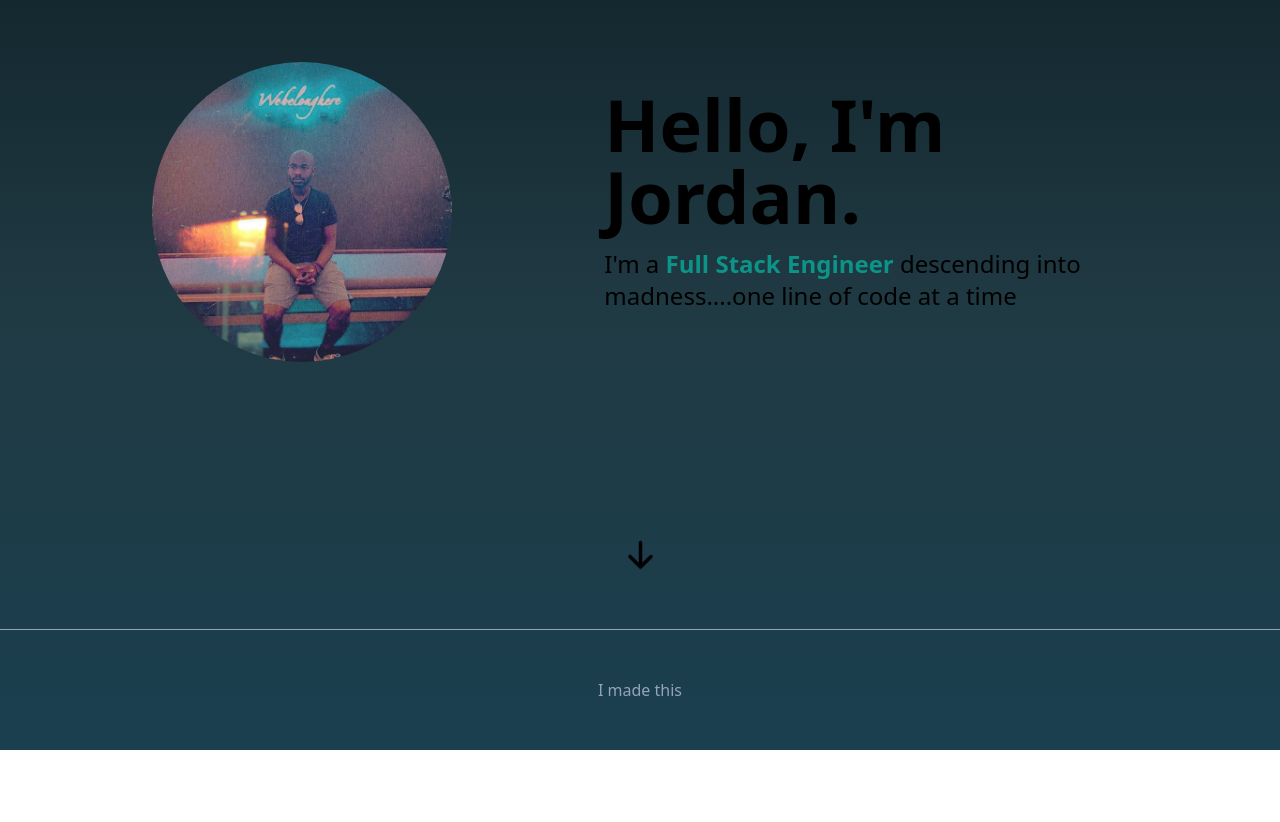
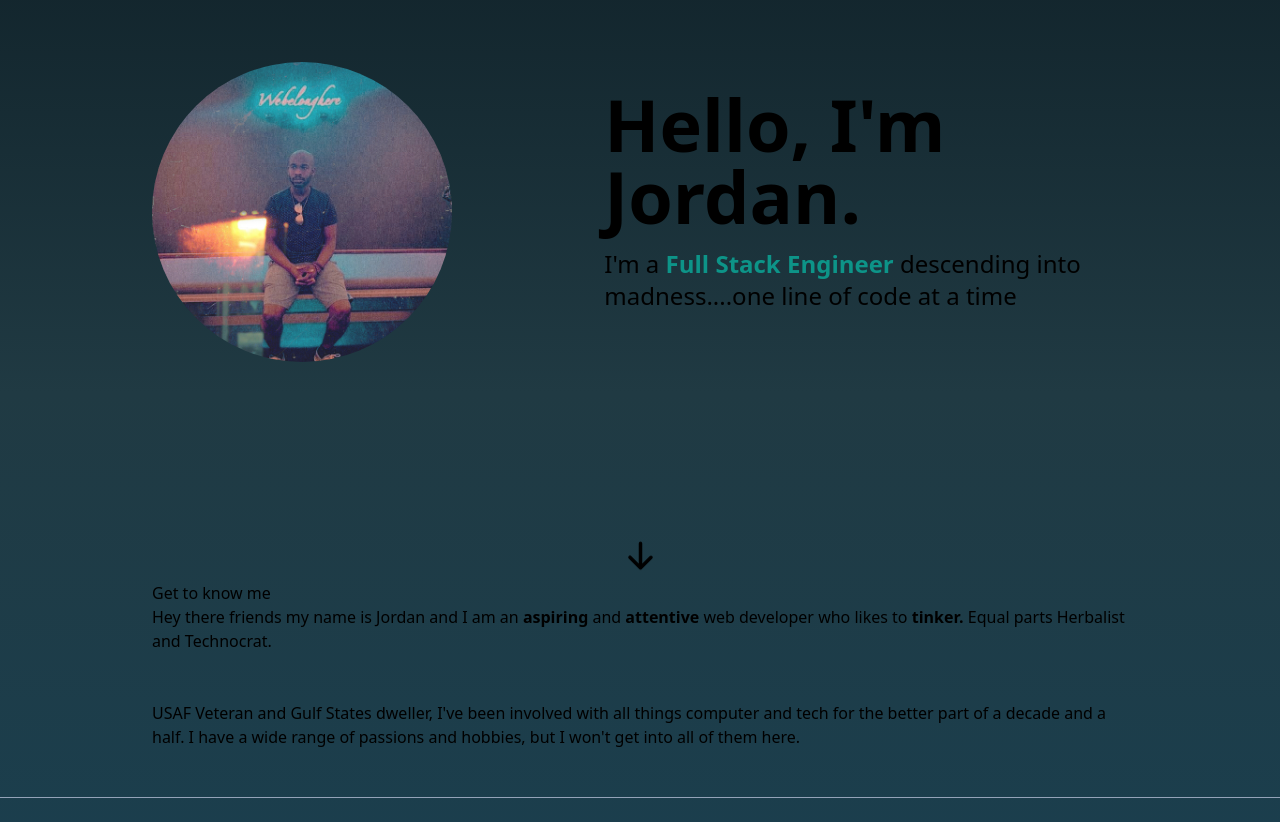
Before and after one commit to Vintagejojo/newportfolio23, a Next.js app: page / in a window 1280 px wide. Shown: the part 130-952 px from the top of the page. Before the commit the page ends 880 px from the top, so only its background shows below. Built offline with nearby package versions, Linux system fonts and the light colour scheme.

Commit message:
About section
Structuring it to make my life easier in the long run. Chose flex.

```diff
--- a/app/page.jsx
+++ b/app/page.jsx
@@ -1,10 +1,12 @@
 import Hero from "@/components/Hero"
+import AboutMe from "@/components/AboutMe"
 
 
 export default function Homepage() {
     return (
         <main className="mx-auto max-w-3xl px-4 sm:px-6 md:max-w-5xl">
             <Hero />
+            <AboutMe />
         </main>
     )
 }
--- /dev/null
+++ b/components/AboutMe.jsx
@@ -0,0 +1,29 @@
+import React from "react";
+import { motion } from "framer-motion"
+
+export default function AboutMe() {
+    return (
+        <section id="about_me">
+            <div>
+                <h1>Get to know me</h1>
+                <div className="flex flex-row md:flex-col">
+                    {/* first section lives below */}
+                    <div>
+                        <p>Hey there friends my name is Jordan and I am an
+                            <span className="font-bold"> aspiring </span> and
+                            <span className="font-bold"> attentive </span> web developer who likes to
+                            <span className="font-bold"> tinker. </span> Equal parts Herbalist and Technocrat.
+                        </p>
+                        <br />
+                        <br />
+                        <p>
+                            USAF Veteran and Gulf States dweller, I've been involved with all things computer and tech for the better part of a decade and a half. I have a wide range of passions and hobbies, but I won't get into all of them here.
+                        </p>
+                    </div>
+                    {/* second section dive below */}
+                    <div></div>
+                </div>
+            </div>
+        </section>
+    )
+}
```
